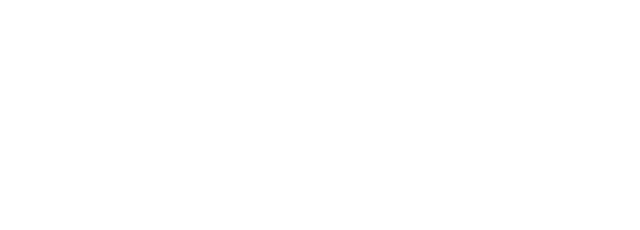
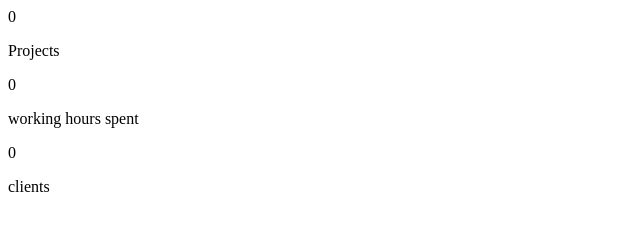
Before and after one commit to sun-n-y/numbers, a plain HTML site: page index.html in a window 1280 px wide. Shown: the whole page, without its empty margins (0-640 px from the left). Drawn offline with Linux system fonts and the light colour scheme.

Commit message:
add numbers html

```diff
--- a/index.html
+++ b/index.html
@@ -9,6 +9,18 @@
 </head>
 
 <body>
+    <div class="countdown-container">
+        <span class="value" data-value="500">0</span>
+        <p class="text">Projects</p>
+    </div>
+    <div class="countdown-container">
+        <span class="value" data-value="117000">0</span>
+        <p class="text">working hours spent</p>
+    </div>
+    <div class="countdown-container">
+        <span class="value" data-value="1800">0</span>
+        <p class="text">clients</p>
+    </div>
     <script src="app.js"></script>
 </body>
 
```
